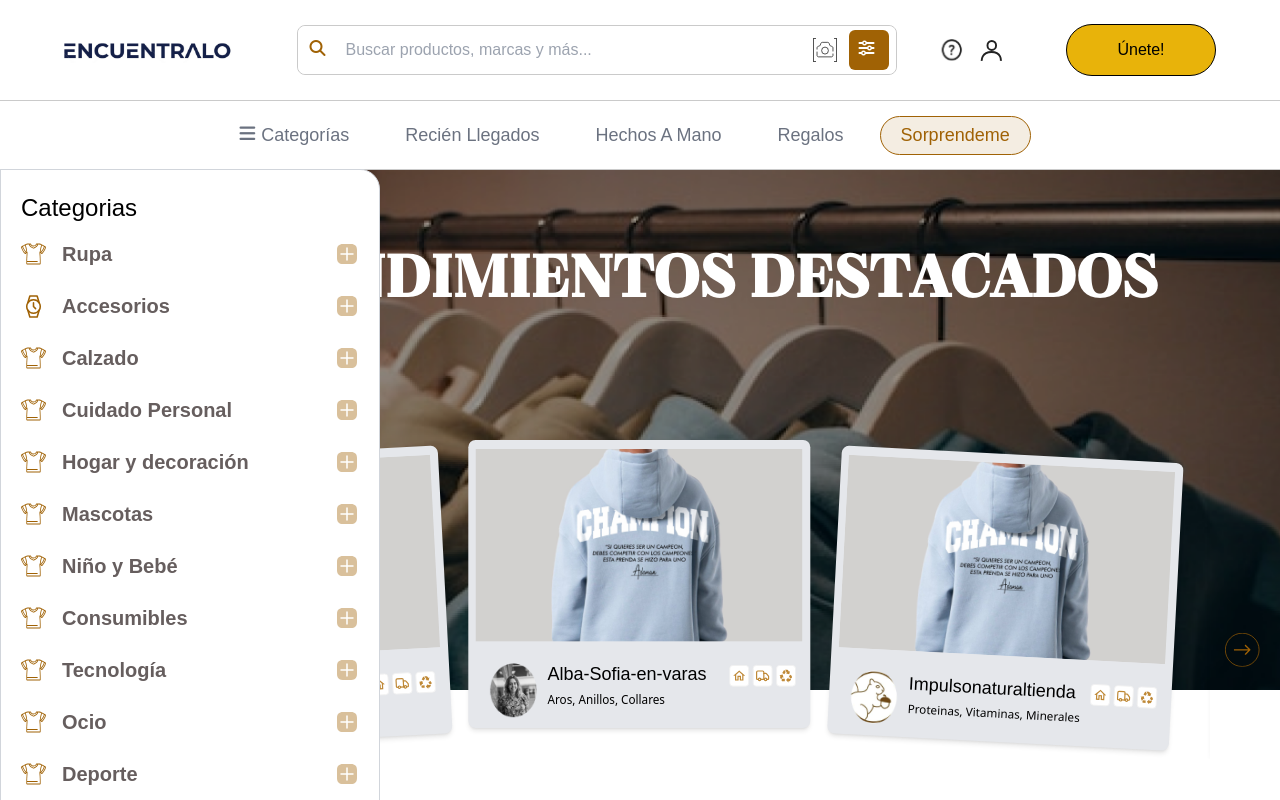
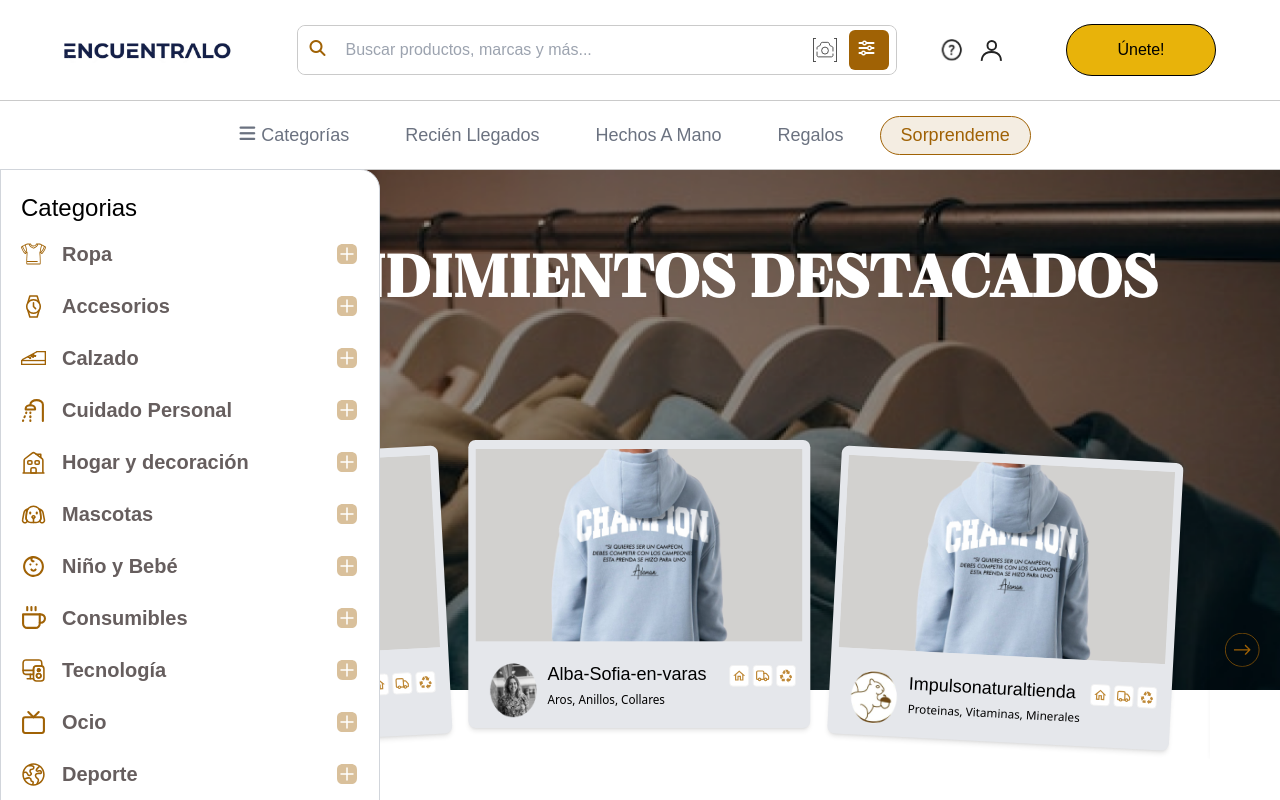
Before and after one commit to sazzad-git/encuentralo-ecommerces, a Next.js app: page / in a window 1280 px wide. Both pictures are taken after a click on the button "Categorías". Shown: the top 800 px of the page. Built offline with nearby package versions, Linux system fonts and the light colour scheme.

Commit message:
complete icons

```diff
--- a/components/Categories/Categories.jsx
+++ b/components/Categories/Categories.jsx
@@ -80,7 +80,7 @@ export default function Categories() {
                     alt={sCategory.name}
                   />
                 </div>
-                <p className="hidden md:block text-[14px] lg:text-[17px]">
+                <p className="hidden font-bridone md:block text-[14px] lg:text-[17px]">
                   {sCategory.name}
                 </p>
               </div>
--- a/components/CategoriesMenu/CategoriesMenu.jsx
+++ b/components/CategoriesMenu/CategoriesMenu.jsx
@@ -2,10 +2,28 @@
 import add from "@/public/icon/add.svg";
 import rupa from "@/public/icon/rupa.svg";
 import watch from "@/public/icon/watch.svg";
+import calzado from "@/public/icon/calzado.svg";
+import shower from "@/public/icon/shower.svg";
+import house from "@/public/icon/house.svg";
+import dog from "@/public/icon/dog.svg";
+import kid from "@/public/icon/kid.svg";
+import coffee from "@/public/icon/coffee.svg";
+import device from "@/public/icon/device.svg";
+import tv from "@/public/icon/tv.svg";
+import world from "@/public/icon/world.svg";
+import edit from "@/public/icon/edit.svg";
 import Aos from "aos";
 import "aos/dist/aos.css";
+import { Nunito } from "next/font/google";
 import Image from "next/image";
 import { forwardRef, useEffect } from "react";
+
+// i need nonito font
+const nunito = Nunito({
+  weight: "400",
+  subsets: ["latin"],
+  variable: "--font-nunito",
+});
 
 const CategoriesMenu = forwardRef(function CategoriesMenu(props, ref) {
   useEffect(() => {
@@ -19,30 +37,31 @@ const CategoriesMenu = forwardRef(function CategoriesMenu(props, ref) {
       ref={ref}
       className="z-50 absolute top-[100%] left-0 w-[380px] border border-gray-300 bg-white rounded-r-[20px] p-5"
     >
-      <h4 className="text-[24px] mb-2">Categorias</h4>
+      <h4 className={`text-[24px] mb-2`}>Categorias</h4>
       <ul className="flex flex-col gap-3">
         {[
-          { name: "Rupa", icon: rupa },
+          { name: "Ropa", icon: rupa },
           { name: "Accesorios", icon: watch },
-          { name: "Calzado", icon: rupa },
-          { name: "Cuidado Personal", icon: rupa },
-          { name: "Hogar y decoración", icon: rupa },
-          { name: "Mascotas", icon: rupa },
-          { name: "Niño y Bebé", icon: rupa },
-          { name: "Consumibles", icon: rupa },
-          { name: "Tecnología", icon: rupa },
-          { name: "Ocio", icon: rupa },
-          { name: "Deporte", icon: rupa },
-          { name: "General", icon: rupa },
-          { name: "Personalizados", icon: rupa },
+          { name: "Calzado", icon: calzado },
+          { name: "Cuidado Personal", icon: shower },
+          { name: "Hogar y decoración", icon: house },
+          { name: "Mascotas", icon: dog },
+          { name: "Niño y Bebé", icon: kid },
+          { name: "Consumibles", icon: coffee },
+          { name: "Tecnología", icon: device },
+          { name: "Ocio", icon: tv },
+          { name: "Deporte", icon: world },
+          { name: "General", icon: edit },
         ].map((category, index) => (
           <li
             key={index}
             className="flex items-center gap-3 text-[20px] font-bold text-[#665E5E] justify-between"
           >
-            <div className="flex items-center gap-4 lg:my-[5px]">
+            <div
+              className={`${nunito.variable} flex items-center gap-4 lg:my-[5px]`}
+            >
               <Image width={25} src={category.icon} alt={category.name} />
-              <span>{category.name}</span>
+              <span className={`${nunito.variable}`}>{category.name}</span>
             </div>
             <Image width={24} height={24} src={add} alt="Add Icon" />
           </li>
--- a/components/SmallInteresar/SmallInteresar.jsx
+++ b/components/SmallInteresar/SmallInteresar.jsx
@@ -35,7 +35,6 @@ export default function SmallInteresar() {
         </div>
         <div className="grid grid-cols-2 sm:grid-cols-3 gap-3">
           {data.map((sData, index) => (
-            <>
             <div key={sData.id} className="item border bg-white">
               <div className="h-[170px] p-1">
                 <Image
@@ -53,8 +52,7 @@ export default function SmallInteresar() {
                   <div className="leading-0 lg:leading-[125%]">
                     <h4 className="text-[10px] lg:text-[20px]">Aress.Cl</h4>
                     <p className="text-[9px] lg:text-[16px] font-bold text-[#A06205]">
-                        Accesorios{" "}
-                        <span className="font-normal">/ Joyería</span>
+                      Accesorios <span className="font-normal">/ Joyería</span>
                     </p>
                   </div>
                 </div>
@@ -75,7 +73,6 @@ export default function SmallInteresar() {
                 naturales.
               </p>
             </div>
-            </>
           ))}
         </div>
       </div>
```
Lines whose indentation alone changed are shown as unchanged.
